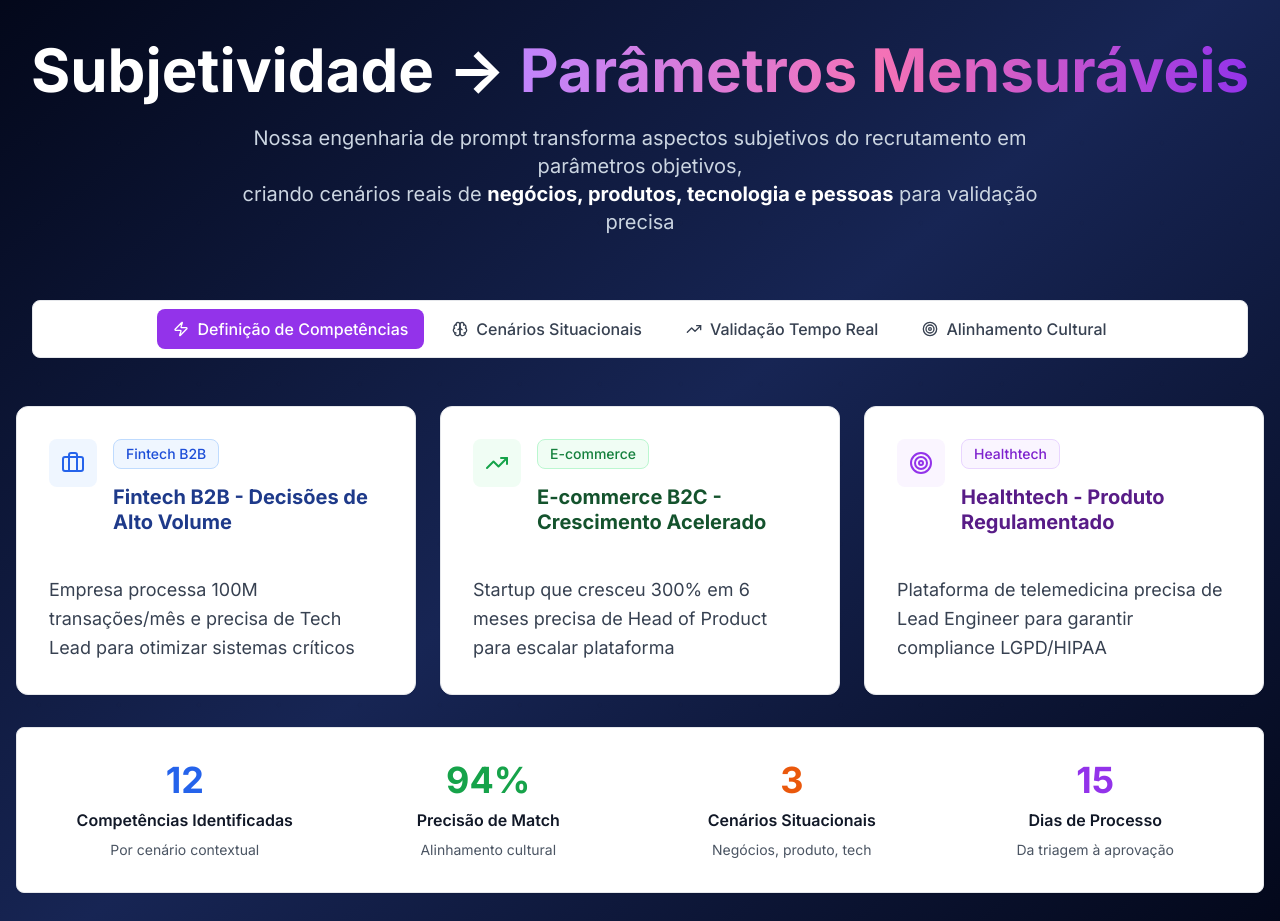
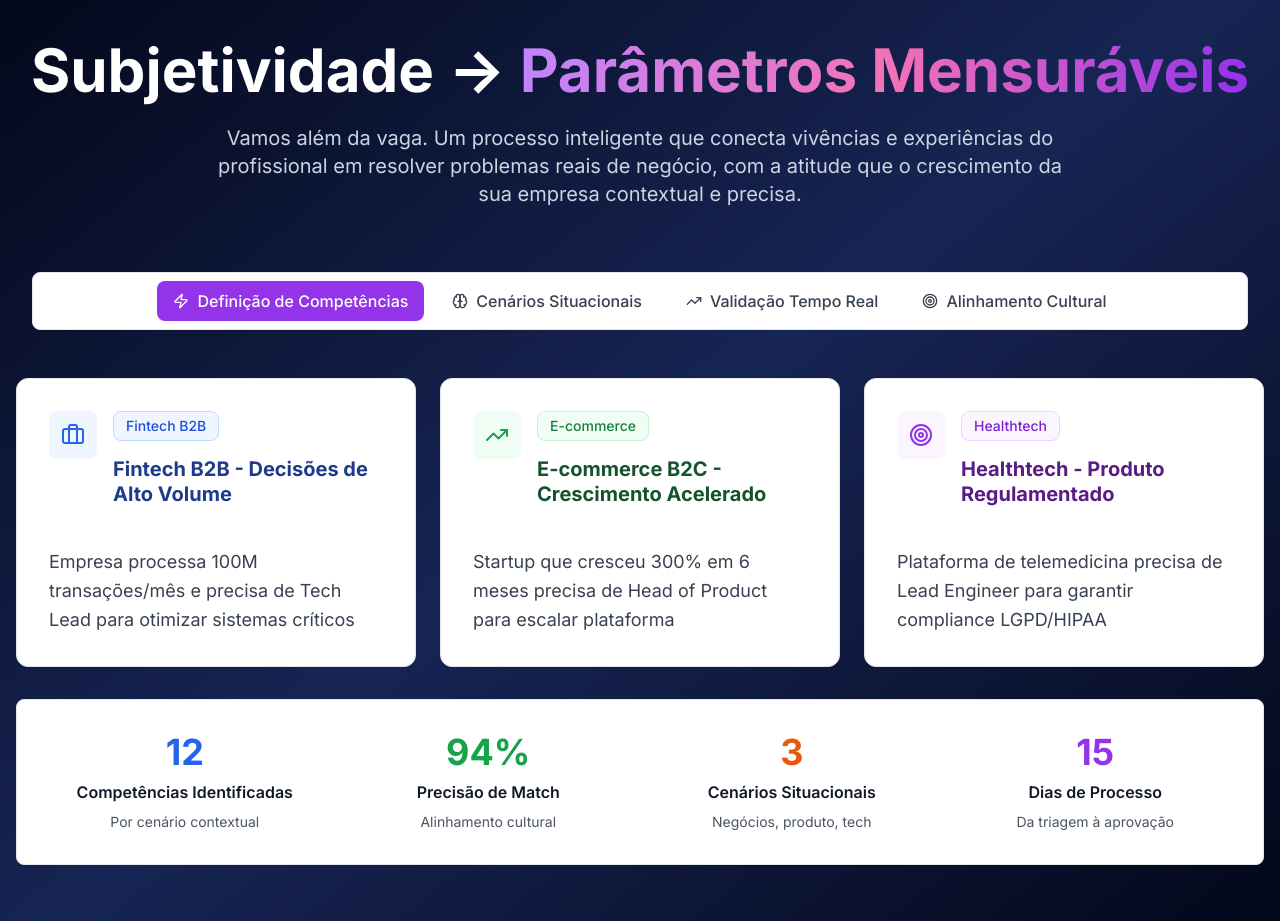
Before and after one commit to michel-rev/humanaz-revamp-project-83, a React (Vite) app: page / in a window 1280 px wide. Shown: the part 2320-3241 px from the top of the page. Built offline with nearby package versions, Linux system fonts and the light colour scheme.

Commit message:
Atualizar texto da seção, 112.
-edited src/components/InteractiveDemo.tsx

```diff
--- a/src/components/InteractiveDemo.tsx
+++ b/src/components/InteractiveDemo.tsx
@@ -191,8 +191,7 @@ const InteractiveDemo = () => {
             Subjetividade → <span className="bg-gradient-to-r from-purple-400 via-pink-400 to-purple-600 bg-clip-text text-transparent">Parâmetros Mensuráveis</span>
           </h2>
           <p className="text-lg sm:text-xl text-slate-300 max-w-4xl mx-auto leading-relaxed px-4">
-            Nossa engenharia de prompt transforma aspectos subjetivos do recrutamento em parâmetros objetivos,
-            <br />criando cenários reais de <strong className="text-white">negócios, produtos, tecnologia e pessoas</strong> para validação precisa
+            Vamos além da vaga. Um processo inteligente que conecta vivências e experiências do profissional em resolver problemas reais de negócio, com a atitude que o crescimento da sua empresa contextual e precisa.
           </p>
         </div>
 
```
